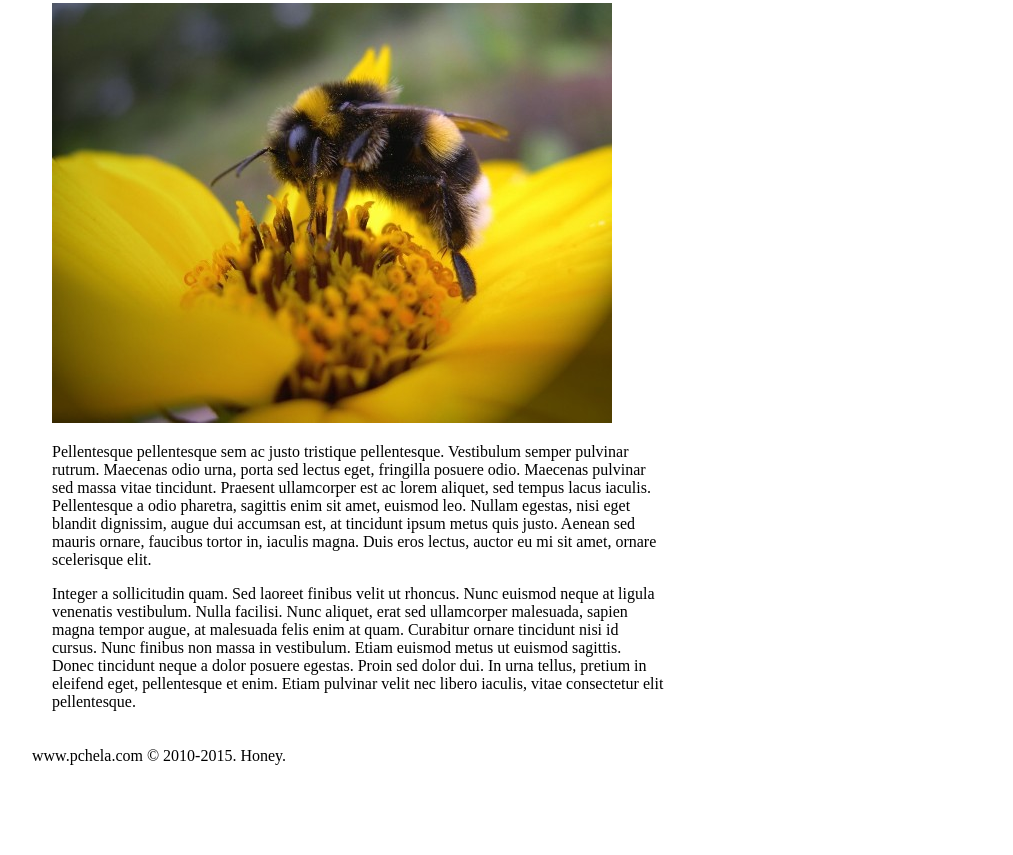
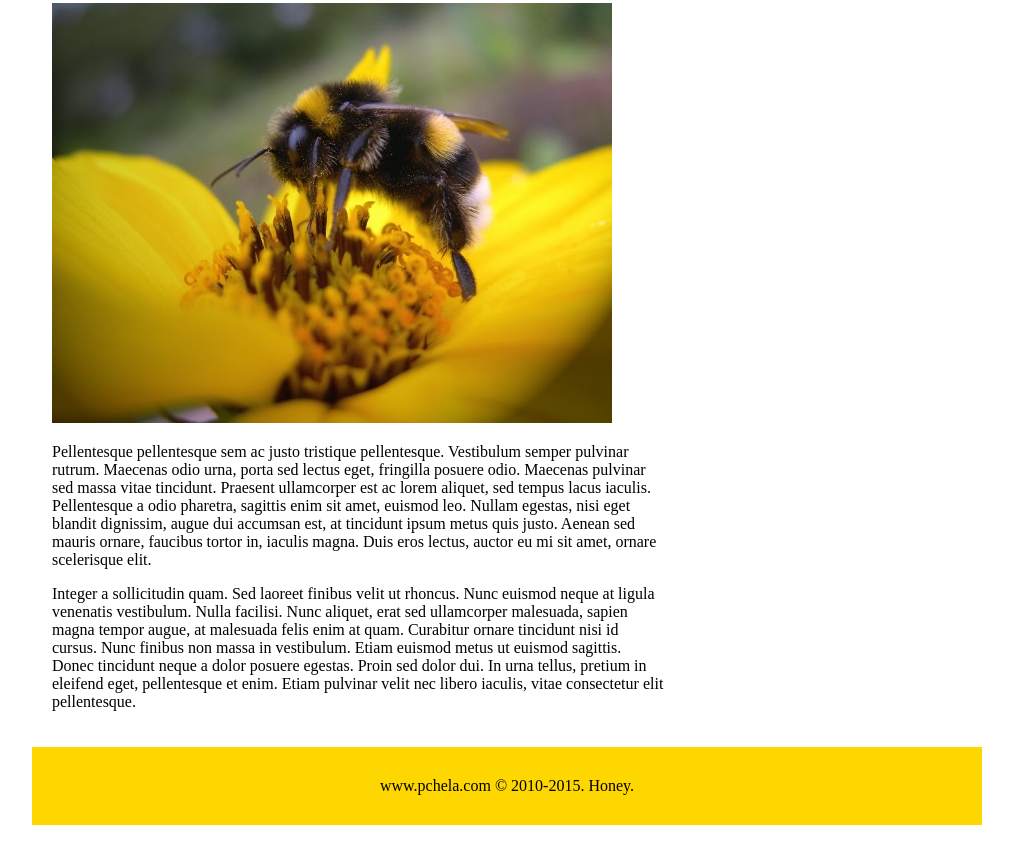
Before and after one commit to Racketa121/Bea-Site, a plain HTML site: page index.html in a window 1280 px wide. Shown: the part 1238-2093 px from the top of the page, without its empty margins (133-1146 px from the left). Before the commit the page ends 2033 px from the top, so only its background shows below. Drawn offline with Linux system fonts and the light colour scheme.

Commit message:
Update style2.css

```diff
--- a/css/style2.css
+++ b/css/style2.css
@@ -40,3 +40,9 @@ nav a {
 th {
     background-color: gray;
 }
+
+footer {
+    padding: 30px 0;
+    text-align: center;
+    background-color: gold;
+}
```
